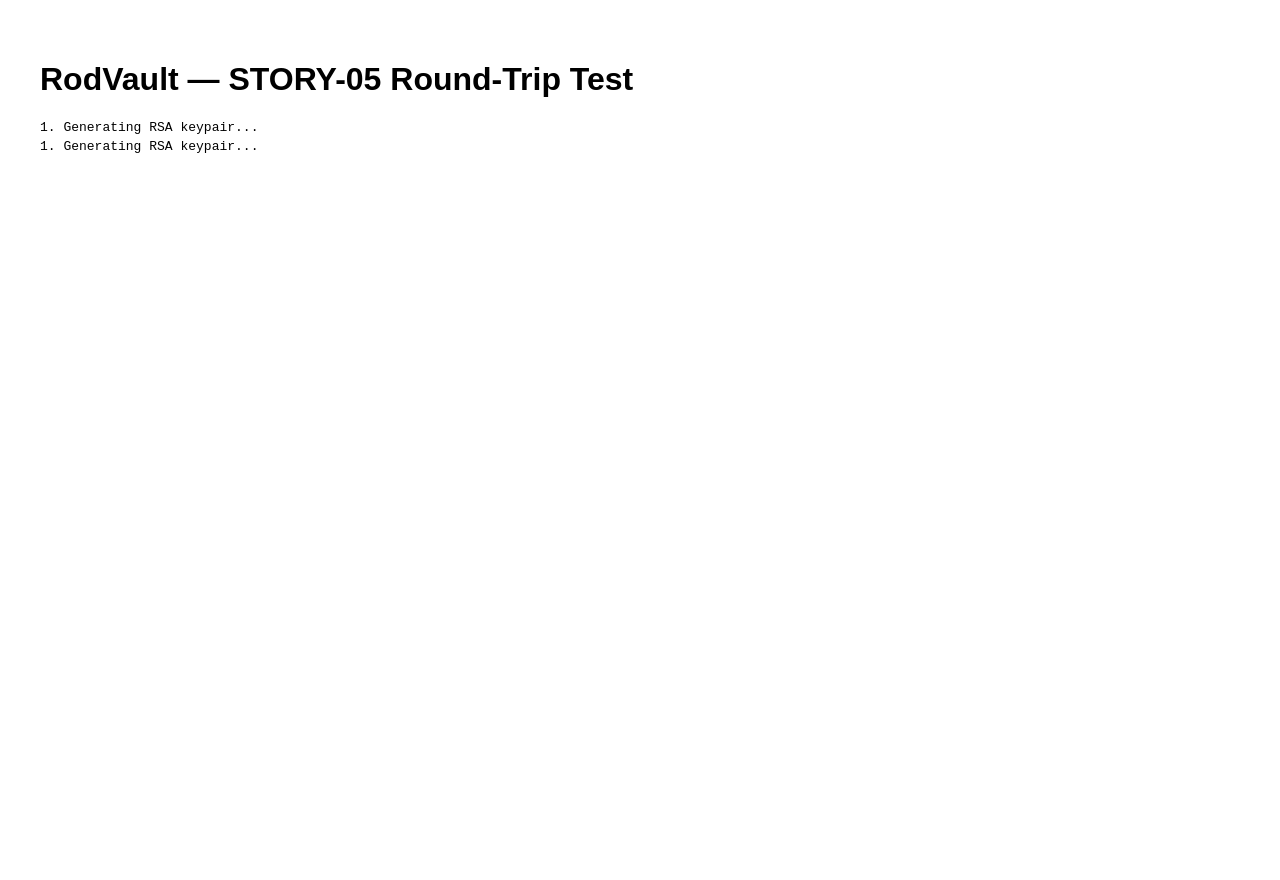
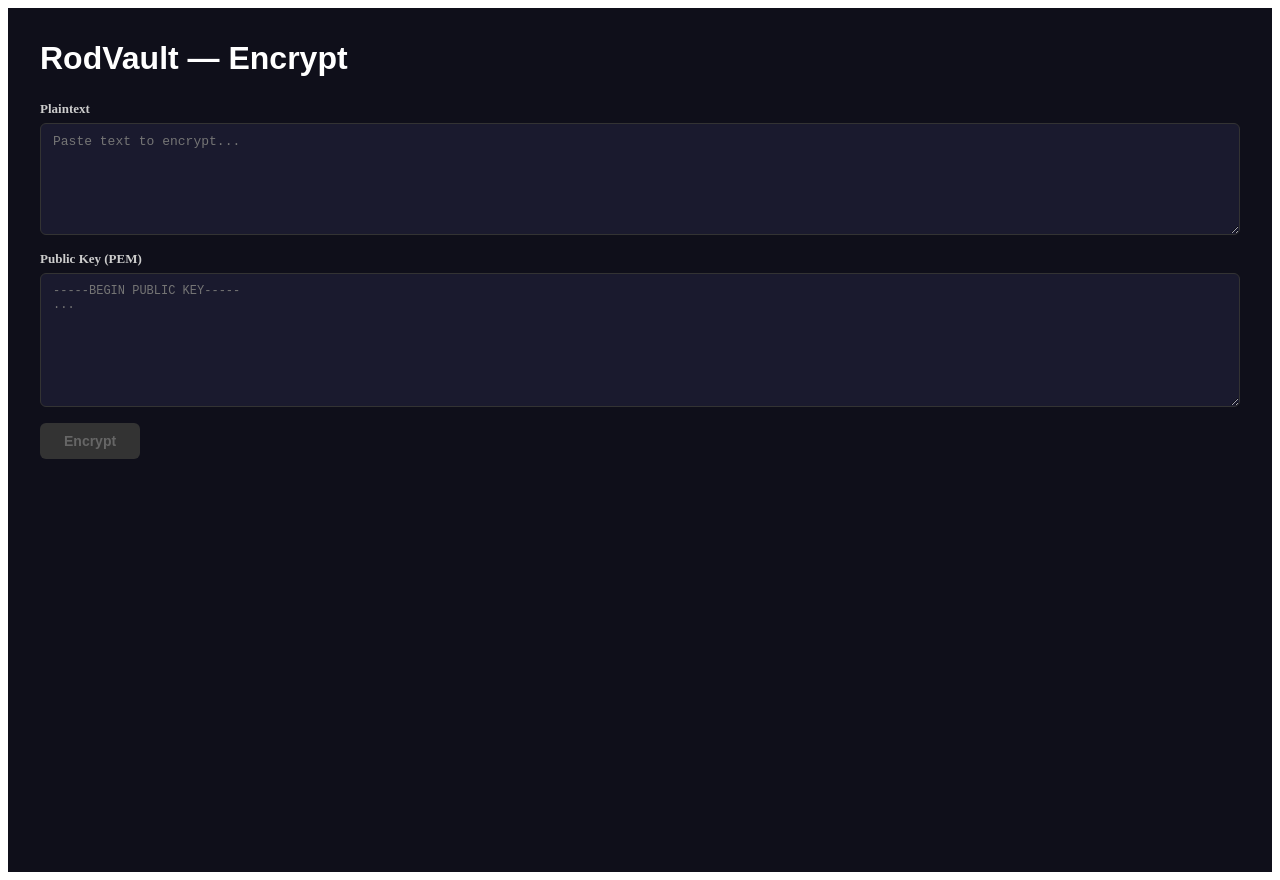
Before and after one commit to rodzurek/RodVault, a React (Vite) app in the folder src/renderer/: page / in a window 1280 px wide. Before the commit the page ends 800 px from the top, so only its background shows below. Built offline with nearby package versions, Linux system fonts and the light colour scheme.

Commit message:
STORY-06 - STORY-07

```diff
--- a/src/renderer/src/App.jsx
+++ b/src/renderer/src/App.jsx
@@ -1,40 +1,12 @@
-import { useEffect, useState } from 'react'
-
-const TEST_STRING = 'Hello from RodVault — full round-trip test! 🔐 Unicode + special chars: áéíóú &<>"'
+import EncryptPane from './components/EncryptPane'
 
 function App() {
-  const [log, setLog] = useState([])
-
-  useEffect(() => {
-    async function test() {
-      const push = (msg) => setLog((prev) => [...prev, msg])
-
-      push('1. Generating RSA keypair...')
-      const { publicKey, privateKey, error: keyErr } = await window.vault.generateKeypair()
-      if (keyErr) return push(`FAIL keygen: ${keyErr}`)
-      push('   OK — keypair generated')
-
-      push(`2. Encrypting: "${TEST_STRING}"`)
-      const { result: ciphertext, error: encErr } = await window.vault.encrypt(TEST_STRING, publicKey)
-      if (encErr) return push(`FAIL encrypt: ${encErr}`)
-      push(`   OK — ciphertext (Base64): ${ciphertext.slice(0, 60)}...`)
-
-      push('3. Decrypting with private key...')
-      const { result: plaintext, error: decErr } = await window.vault.decrypt(ciphertext, privateKey)
-      if (decErr) return push(`FAIL decrypt: ${decErr}`)
-      push(`   OK — plaintext: "${plaintext}"`)
-
-      push(plaintext === TEST_STRING ? '✅ PASS — round-trip match' : '❌ FAIL — mismatch!')
-    }
-    test()
-  }, [])
-
   return (
-    <div style={{ padding: 32, fontFamily: 'monospace' }}>
-      <h1 style={{ fontFamily: 'sans-serif' }}>RodVault — STORY-05 Round-Trip Test</h1>
-      {log.map((line, i) => (
-        <div key={i} style={{ marginBottom: 4 }}>{line}</div>
-      ))}
+    <div style={{ background: '#0f0f1a', minHeight: '100vh', padding: 32, color: '#e0e0e0' }}>
+      <h1 style={{ fontFamily: 'sans-serif', marginTop: 0, marginBottom: 24, color: '#fff' }}>
+        RodVault — Encrypt
+      </h1>
+      <EncryptPane />
     </div>
   )
 }
--- /dev/null
+++ b/src/renderer/src/components/EncryptPane.jsx
@@ -0,0 +1,136 @@
+import { useState } from 'react'
+
+export default function EncryptPane() {
+  const [plaintext, setPlaintext] = useState('')
+  const [publicKey, setPublicKey] = useState('')
+  const [output, setOutput] = useState('')
+  const [error, setError] = useState('')
+  const [loading, setLoading] = useState(false)
+  const [copied, setCopied] = useState(false)
+
+  async function handleEncrypt() {
+    setError('')
+    setOutput('')
+    setLoading(true)
+    const { result, error: err } = await window.vault.encrypt(plaintext, publicKey)
+    setLoading(false)
+    if (err) setError(err)
+    else setOutput(result)
+  }
+
+  async function handleCopy() {
+    await navigator.clipboard.writeText(output)
+    setCopied(true)
+    setTimeout(() => setCopied(false), 1500)
+  }
+
+  const canEncrypt = plaintext.trim().length > 0 && publicKey.trim().length > 0 && !loading
+
+  return (
+    <div style={styles.pane}>
+      <div style={styles.field}>
+        <label style={styles.label}>Plaintext</label>
+        <textarea
+          style={styles.textarea}
+          rows={6}
+          placeholder="Paste text to encrypt..."
+          value={plaintext}
+          onChange={(e) => setPlaintext(e.target.value)}
+        />
+      </div>
+
+      <div style={styles.field}>
+        <label style={styles.label}>Public Key (PEM)</label>
+        <textarea
+          style={{ ...styles.textarea, ...styles.mono }}
+          rows={8}
+          placeholder="-----BEGIN PUBLIC KEY-----&#10;..."
+          value={publicKey}
+          onChange={(e) => setPublicKey(e.target.value)}
+        />
+      </div>
+
+      <button style={canEncrypt ? styles.btn : styles.btnDisabled} onClick={handleEncrypt} disabled={!canEncrypt}>
+        {loading ? 'Encrypting...' : 'Encrypt'}
+      </button>
+
+      {error && <div style={styles.error}>{error}</div>}
+
+      {output && (
+        <div style={styles.field}>
+          <div style={styles.outputHeader}>
+            <label style={styles.label}>Encrypted Output (Base64)</label>
+            <button style={styles.copyBtn} onClick={handleCopy}>
+              {copied ? 'Copied!' : 'Copy'}
+            </button>
+          </div>
+          <textarea
+            style={{ ...styles.textarea, ...styles.mono }}
+            rows={5}
+            readOnly
+            value={output}
+          />
+        </div>
+      )}
+    </div>
+  )
+}
+
+const styles = {
+  pane: { display: 'flex', flexDirection: 'column', gap: 16 },
+  field: { display: 'flex', flexDirection: 'column', gap: 6 },
+  label: { fontSize: 13, fontWeight: 600, color: '#ccc' },
+  textarea: {
+    background: '#1a1a2e',
+    color: '#e0e0e0',
+    border: '1px solid #333',
+    borderRadius: 6,
+    padding: '10px 12px',
+    fontSize: 13,
+    resize: 'vertical',
+    outline: 'none',
+    width: '100%',
+    boxSizing: 'border-box'
+  },
+  mono: { fontFamily: 'monospace', fontSize: 12 },
+  btn: {
+    background: '#4f46e5',
+    color: '#fff',
+    border: 'none',
+    borderRadius: 6,
+    padding: '10px 24px',
+    fontSize: 14,
+    fontWeight: 600,
+    cursor: 'pointer',
+    alignSelf: 'flex-start'
+  },
+  btnDisabled: {
+    background: '#333',
+    color: '#666',
+    border: 'none',
+    borderRadius: 6,
+    padding: '10px 24px',
+    fontSize: 14,
+    fontWeight: 600,
+    cursor: 'not-allowed',
+    alignSelf: 'flex-start'
+  },
+  error: {
+    background: '#2d1a1a',
+    color: '#f87171',
+    border: '1px solid #7f1d1d',
+    borderRadius: 6,
+    padding: '10px 12px',
+    fontSize: 13
+  },
+  outputHeader: { display: 'flex', justifyContent: 'space-between', alignItems: 'center' },
+  copyBtn: {
+    background: '#1e3a2f',
+    color: '#4ade80',
+    border: '1px solid #166534',
+    borderRadius: 4,
+    padding: '4px 12px',
+    fontSize: 12,
+    cursor: 'pointer'
+  }
+}
```
